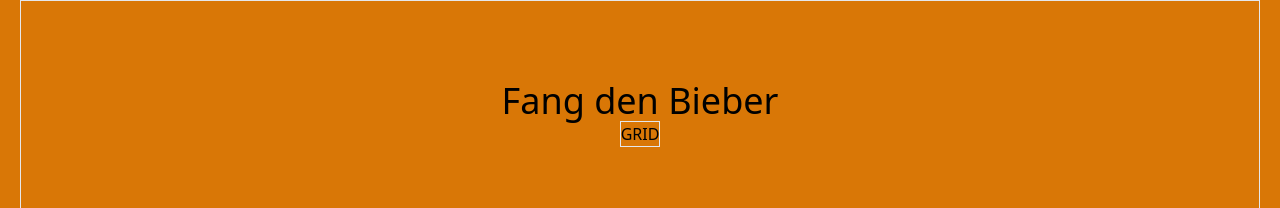
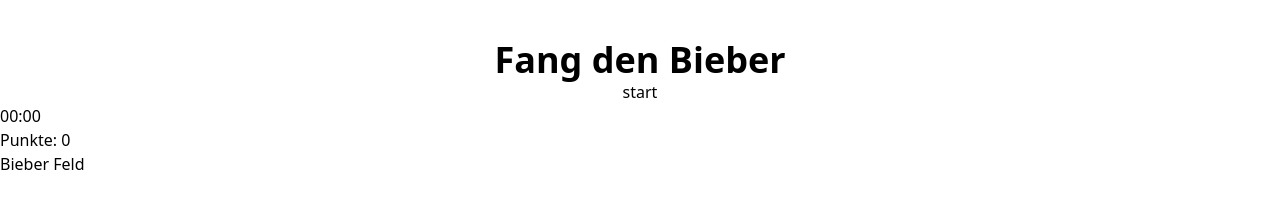
Before and after one commit to planeta05/beaver, a website built with Parcel: page src/index.html in a window 1280 px wide. Shown: the top 208 px of the page. Built offline with nearby package versions, Linux system fonts and the light colour scheme.

Commit message:
add some styling and first markup

```diff
--- a/src/index.html
+++ b/src/index.html
@@ -8,15 +8,17 @@
   <title>Beaver</title>
 </head>
 <body>
-  <div class="container mx-auto px-5 h-screen bg-amber-600">
-    <div class="flex flex-col border items-center h-screen pt-20">
-      <div class="flex justify-center">
-        <h1 class="text-4xl">Fang den Bieber</h1>
-      </div>
-      <div class="border">
-        GRID
-      </div>
+  <section id="intro">
+    <div class="flex flex-col items-center mt-10">
+      <h1 class="text-4xl font-bold shado«">Fang den Bieber</h1>
+      <button>start</button>
     </div>
-  </div>
+
+    <p>00:00</p>
+    <p>Punkte: 0</p>
+  </section>
+  <section id="field">
+    Bieber Feld
+  </section>
 </body>
 </html>
```
